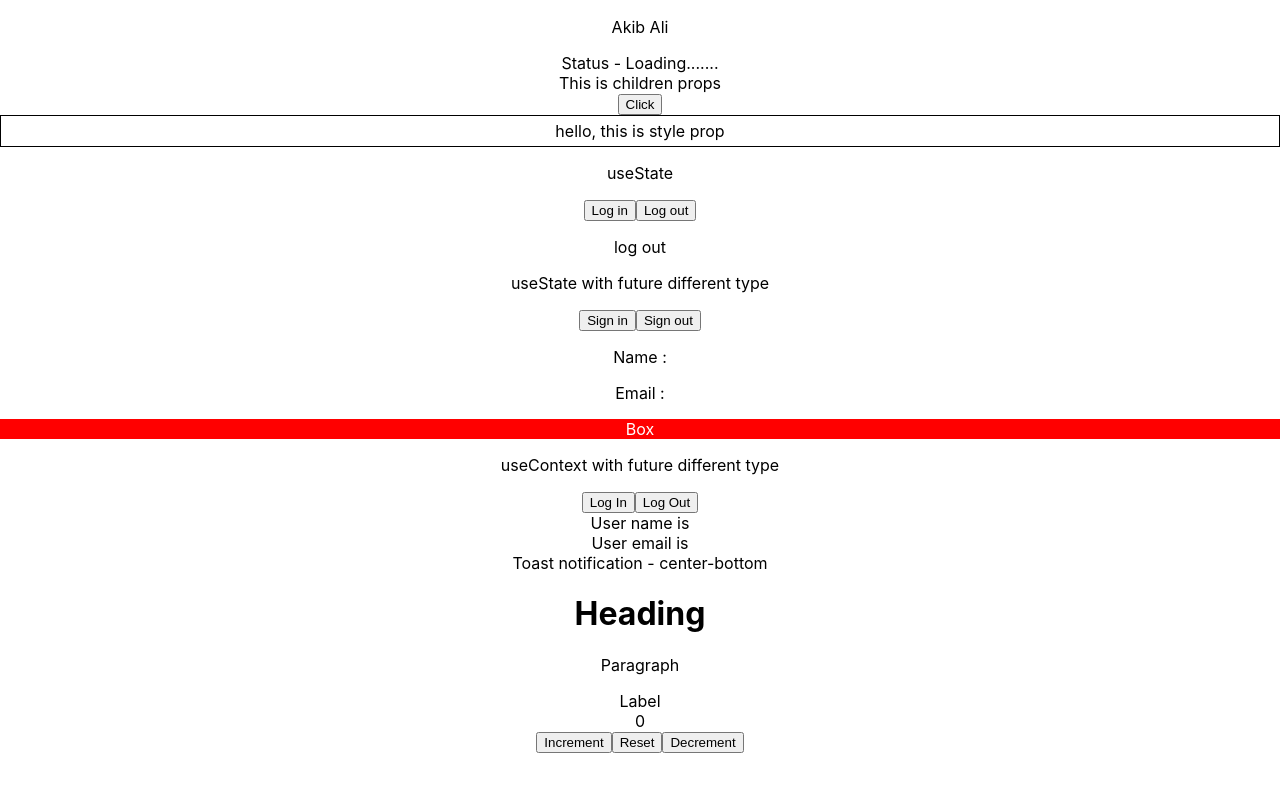
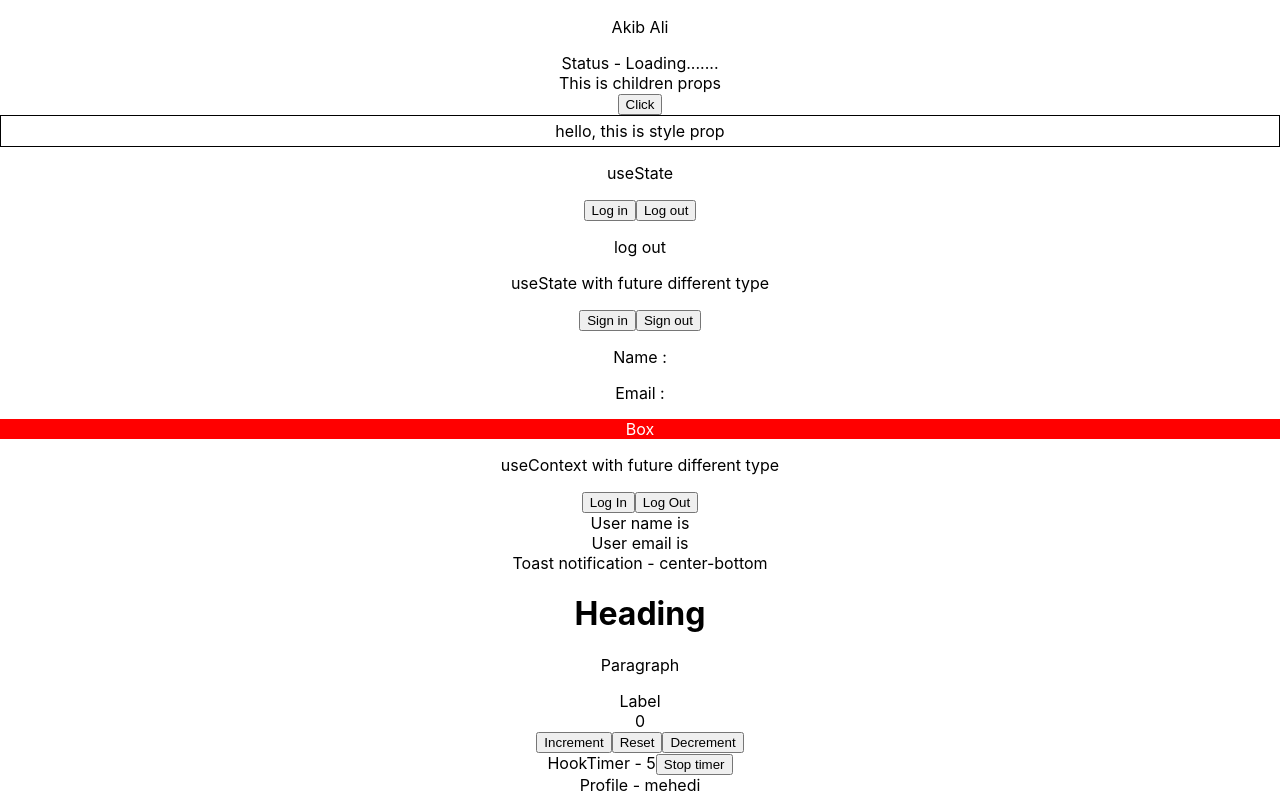
Before and after one commit to mehedihasan712277/rt_demo, a React (Create React App) app: page / in a window 1280 px wide. Shown: the part 163-958 px from the top of the page. Before the commit the page ends 916 px from the top, so only its background shows below. Built offline with nearby package versions, Linux system fonts and the light colour scheme.

Commit message:
component props done

```diff
--- a/src/App.tsx
+++ b/src/App.tsx
@@ -16,6 +16,9 @@ import User1 from './components/context/User1';
 import Toast from './components/Toast';
 import Test from './components/polymorphic/Test';
 import Counter from './components/state/Counter';
+import MutableRef from './components/ref/MutableRef';
+import Private from './components/auth/Private';
+import Profile from './components/auth/Profile';
 
 function App() {
   const person = {
@@ -75,6 +78,10 @@ function App() {
 
 
       <Counter></Counter>
+
+      <MutableRef></MutableRef>
+
+      <Private isLoggedIn={true} Component={Profile}></Private>
     </div>
   );
 }
--- /dev/null
+++ b/src/components/auth/Login.tsx
@@ -0,0 +1,9 @@
+
+
+const Login = () => {
+    return (
+        <div>Please login to continue</div>
+    )
+}
+
+export default Login
--- /dev/null
+++ b/src/components/auth/Private.tsx
@@ -0,0 +1,16 @@
+import Login from "./Login"
+import { ProfilePropsType } from "./Profile"
+type PrivetPropsType =
+    {
+        isLoggedIn: boolean
+        Component: React.ComponentType<ProfilePropsType>
+    }
+const Private = ({ isLoggedIn, Component }: PrivetPropsType) => {
+    if (isLoggedIn) {
+        return <Component name="mehedi"></Component>
+    } else {
+        return <Login></Login>
+    }
+}
+
+export default Private
--- /dev/null
+++ b/src/components/auth/Profile.tsx
@@ -0,0 +1,11 @@
+
+export type ProfilePropsType = {
+    name: string
+}
+const Profile = ({ name }: ProfilePropsType) => {
+    return (
+        <div>Profile - {name}</div>
+    )
+}
+
+export default Profile
```
